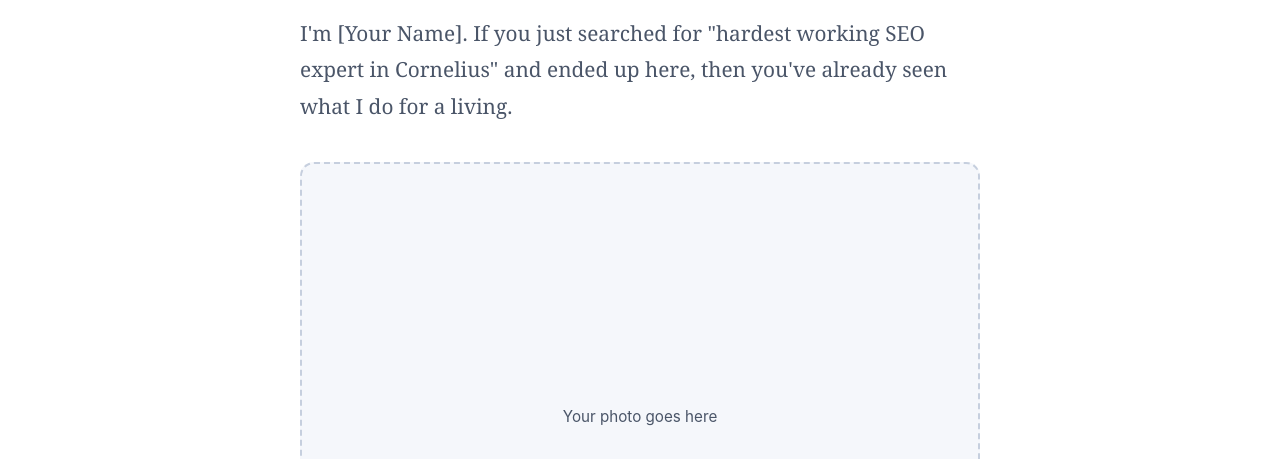
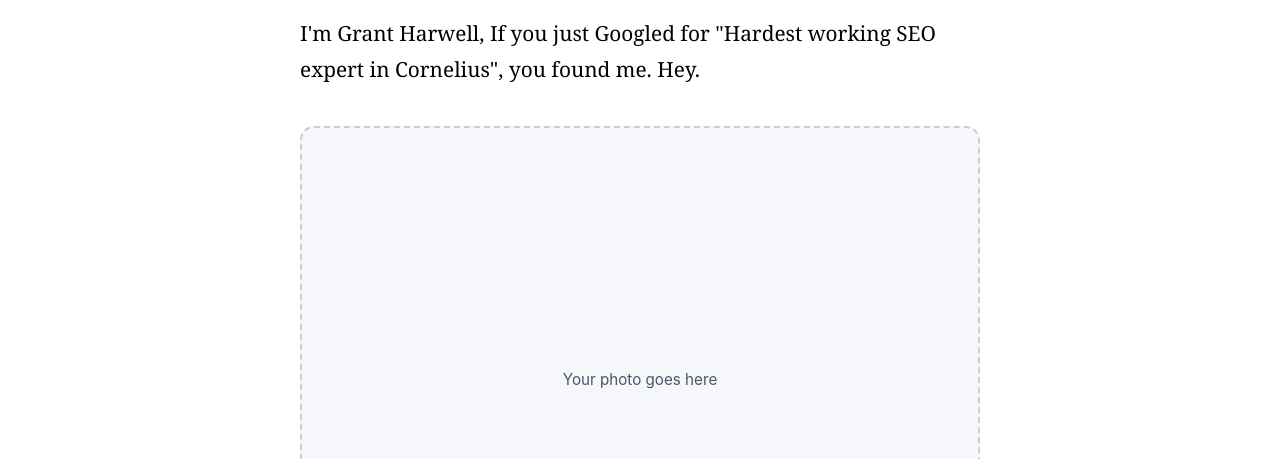
Before and after one commit to GrantsResults/cornelius-seo, a plain HTML site: page public/index.html in a window 1280 px wide. Shown: the part 341-800 px from the top of the page. Drawn offline with Linux system fonts and the light colour scheme.

Commit message:
Update intro text and make it black
Updated the introductory paragraph to include the author's name.

```diff
--- a/public/index.html
+++ b/public/index.html
@@ -37,7 +37,7 @@
   .tag{display:inline-block;background:var(--tint);border:1px solid var(--line);color:var(--soft);font-size:.8rem;font-weight:700;letter-spacing:.08em;text-transform:uppercase;padding:6px 12px;border-radius:999px}
   h1{color:#000;font-size:clamp(2.2rem,6.5vw,3.6rem);line-height:1.08;letter-spacing:-.03em;margin:18px 0 22px}
   h1 em{font-style:normal;background:linear-gradient(transparent 62%,#62b34f 62%)}
-  .intro{font-size:1.3rem;color:var(--soft);margin:0 0 30px}
+  .intro{font-size:1.3rem;color:#000;margin:0 0 30px}
 
   .photo{aspect-ratio:4/3;background:var(--tint);border:2px dashed #c6cfde;border-radius:14px;display:flex;align-items:center;justify-content:center;text-align:center;color:var(--soft);font-family:-apple-system,Segoe UI,Arial,sans-serif;font-size:.95rem;padding:20px;margin:0 0 12px}
   .photo img{width:100%;height:100%;object-fit:cover;border-radius:12px}
@@ -95,7 +95,7 @@
   <div class="top">
     <span class="tag">Scales Your Business To The Top Of Google</span>
     <h1>Hardest Working <em>SEO Expert</em> in Cornelius</h1>
-    <p class="intro">I'm [Your Name]. If you just searched for "hardest working SEO expert in Cornelius" and ended up here, then you've already seen what I do for a living.</p>
+    <p class="intro">I'm Grant Harwell, If you just Googled for "Hardest working SEO expert in Cornelius", you found me. Hey.</p>
   </div>
 
   <div class="photo">
```
